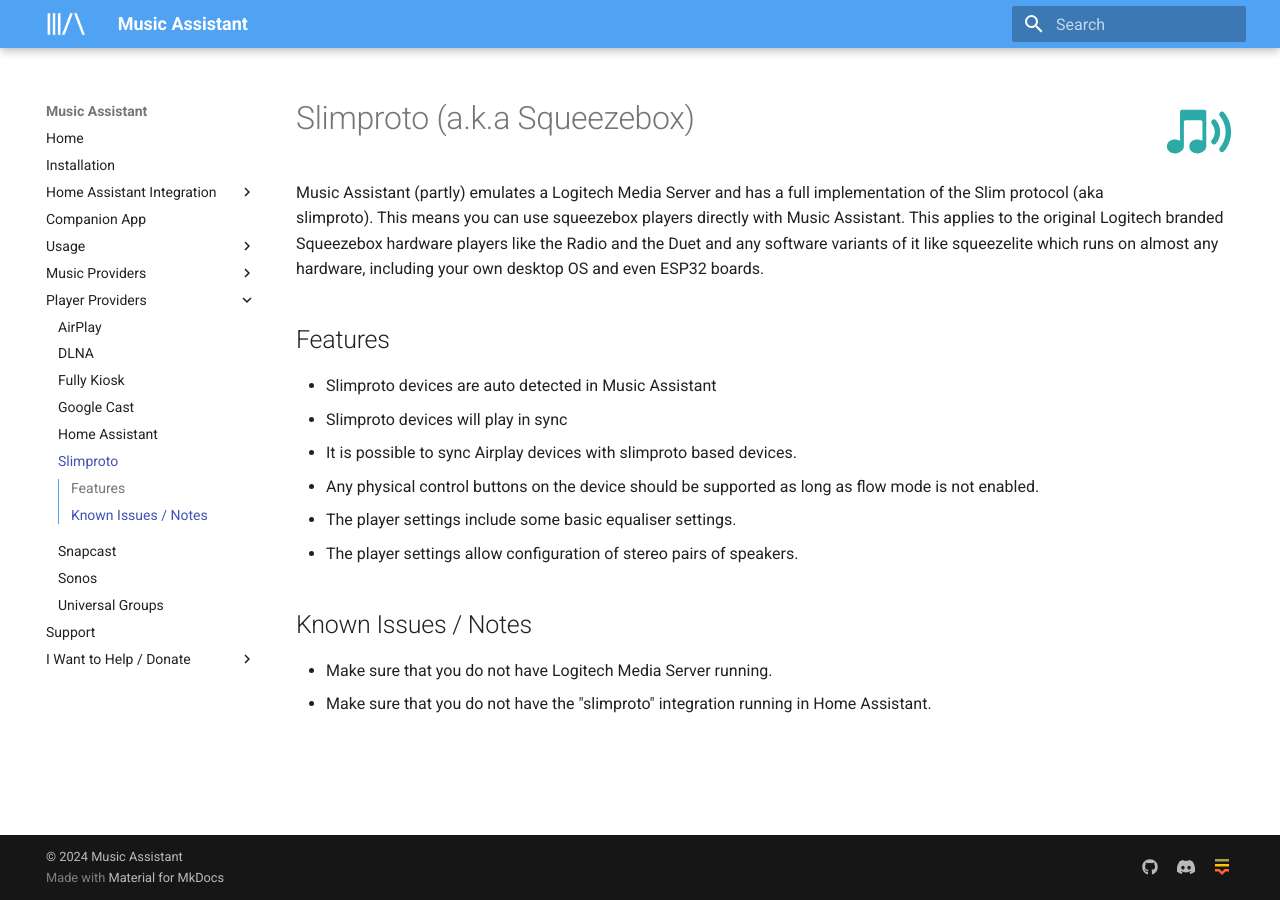
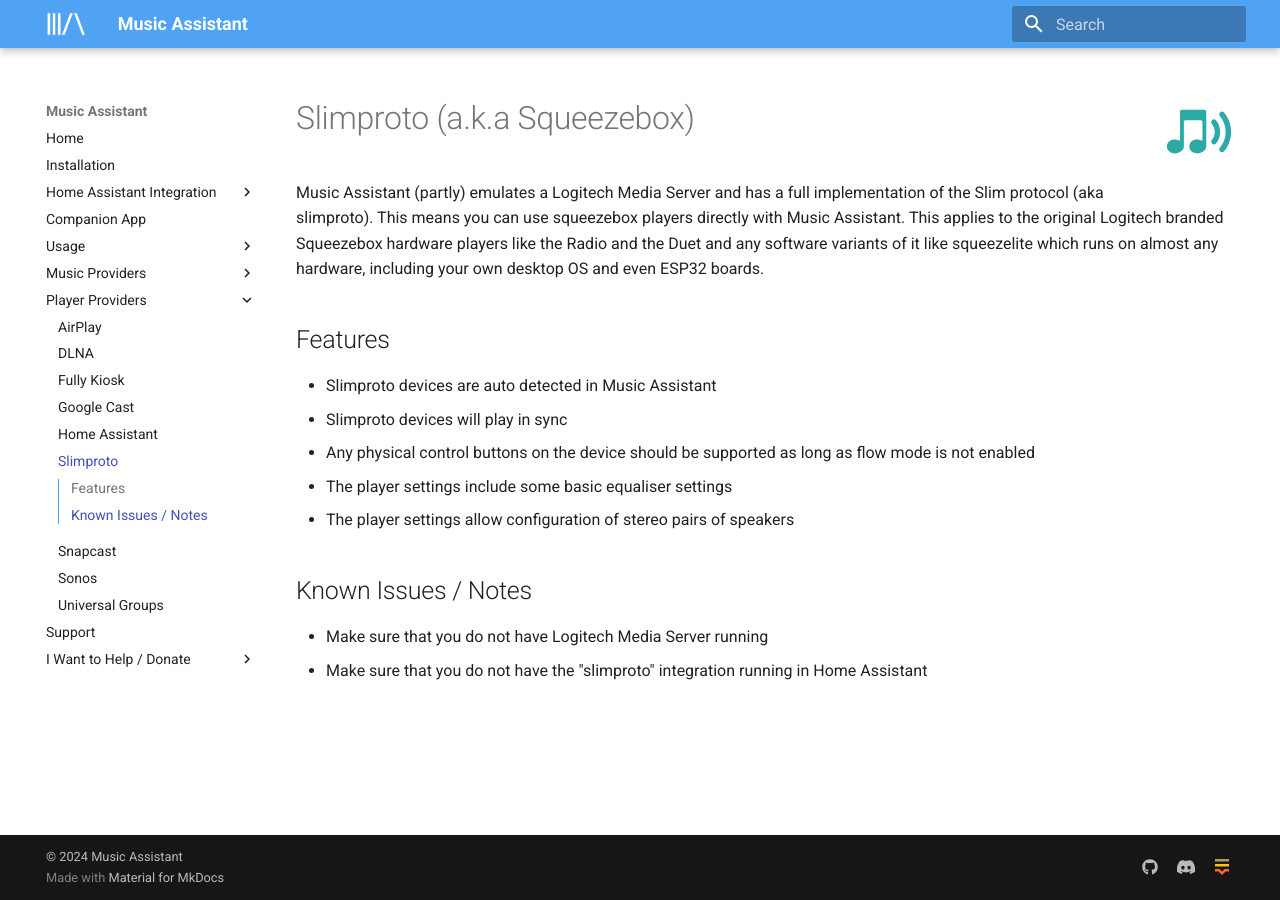
Before and after one commit to pwbriggs/music-assistant.github.io, an MkDocs documentation site: the page built from docs/player-support/slimproto.md, in a window 1280 px wide. Built offline with MkDocs 1.6.1 and Material for MkDocs 9.7.7, drawn with Linux system fonts in a browser that asks for light colours.

Commit message:
Remove reference to airplay

```diff
--- a/docs/player-support/slimproto.md
+++ b/docs/player-support/slimproto.md
@@ -8,12 +8,11 @@
 
 - Slimproto devices are auto detected in Music Assistant
 - Slimproto devices will play in sync
-- It is possible to sync Airplay devices with slimproto based devices.
-- Any physical control buttons on the device should be supported as long as flow mode is not enabled.
-- The player settings include some basic equaliser settings.
-- The player settings allow configuration of stereo pairs of speakers.
+- Any physical control buttons on the device should be supported as long as flow mode is not enabled
+- The player settings include some basic equaliser settings
+- The player settings allow configuration of stereo pairs of speakers
 
 ## Known Issues / Notes
 
-- Make sure that you do not have Logitech Media Server running.
-- Make sure that you do not have the "slimproto" integration running in Home Assistant.
+- Make sure that you do not have Logitech Media Server running
+- Make sure that you do not have the "slimproto" integration running in Home Assistant
```
